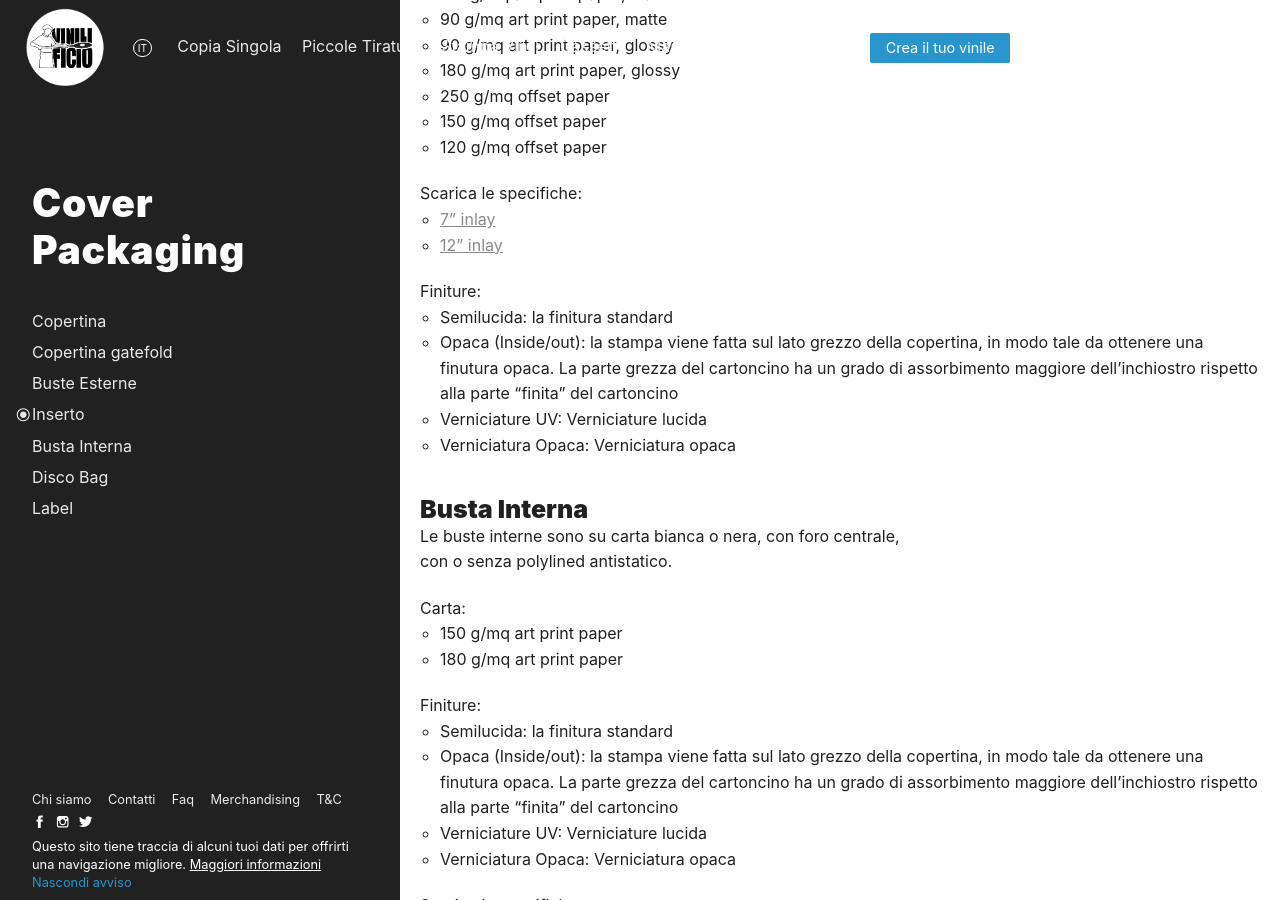
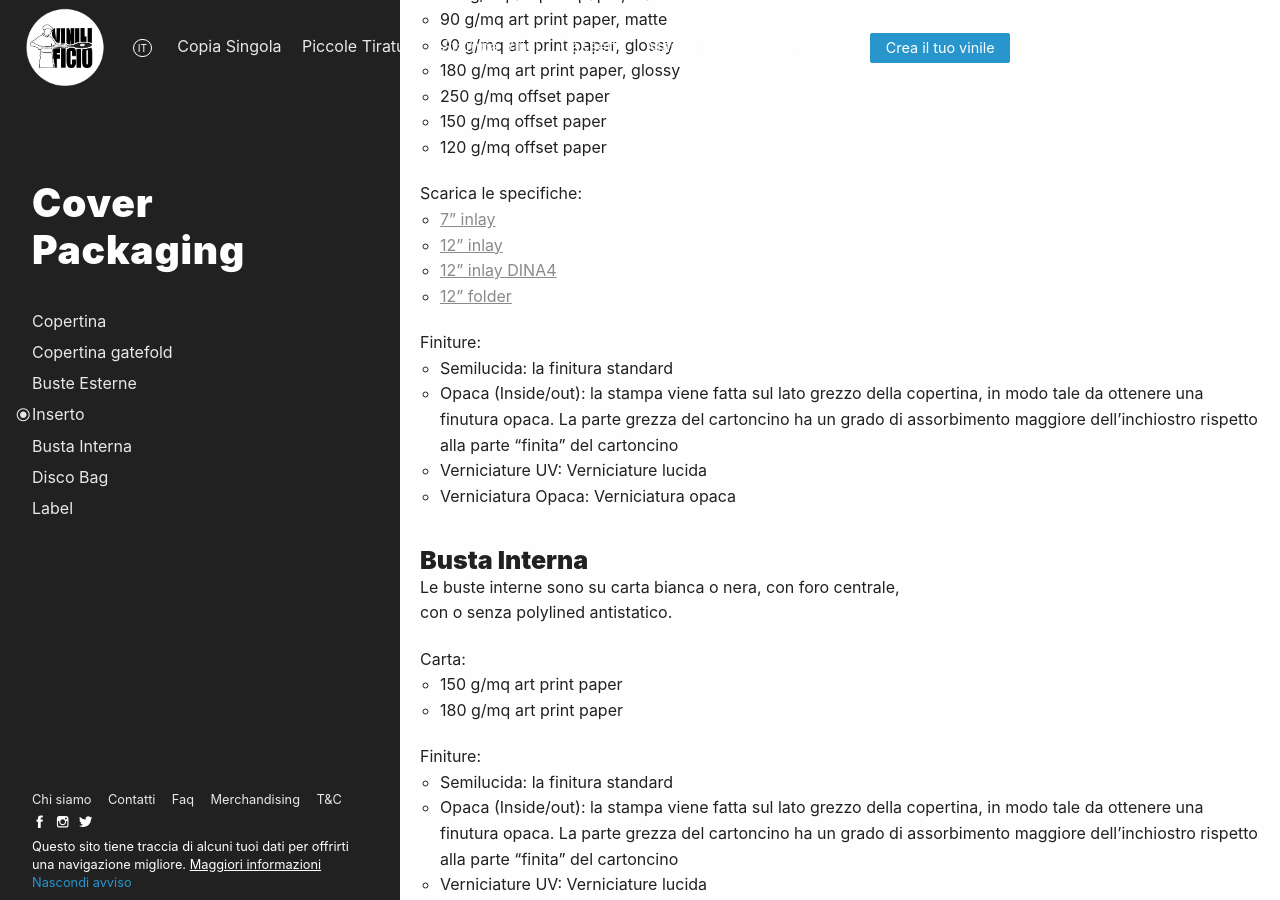
Before and after one commit to Vinilificio/vinilificio.com, a Jekyll site: the page built from _pages/copertine-packaging.md, in a window 1280 px wide and 900 px high, scrolled down 2760 px. Built offline with Jekyll 4.4.1, drawn with Linux system fonts in a browser that asks for light colours; nearby versions of some CDN libraries; comment, search, counter and statistics services are not loaded; some of the changed lines change nothing that is shown.

Commit message:
Update copertine-packaging.md

```diff
--- a/_pages/copertine-packaging.md
+++ b/_pages/copertine-packaging.md
@@ -44,8 +44,8 @@
 
 * <a href="http://www.randmuzik.de/files/7inch_cover.pdf" target="_blank">copertina 7" con costina da 3mm</a>
 * <a href="http://www.randmuzik.de/files/10inch_cover.pdf" target="_blank">copertina 10" con costina da 3mm</a>
-* <a href="http://www.randmuzik.de/files/12inch_cover_1lp_3mm.pdf" target="_blank">copertina 12" con costina da 3mm</a>
-* <a href="http://www.randmuzik.de/files/12inch_cover_2lp_5mm.pdf" target="_blank">copertina 12" con costina da 5mm</a>
+* <a href="https://www.randmuzik.de/files/spinedsleeve_12inch_2019.pdf" target="_blank">copertina 12" con costina da 3mm</a>
+* <a href="https://www.randmuzik.de/files/slipcase_12inch_2019.pdf" target="_blank">copertina 12" con costina da 5mm</a>
 * <a href="http://www.randmuzik.de/files/12inch_cover_3lp_7mm.pdf" target="_blank">copertina 12" con costina da 7mm</a>
 
 
@@ -66,7 +66,7 @@
 
 Scarica le specifiche:
 
-* <a href="http://www.randmuzik.de/files/12inch_klappcover_7mm.pdf" target="_blank">copertina 12" gatefold</a>
+* <a href="https://www.randmuzik.de/files/gatefold_12inch_6mm_2019.pdf" target="_blank">copertina 12" gatefold</a>
 
 ### Buste Esterne
 
@@ -103,7 +103,9 @@
 Scarica le specifiche:
 
 * <a href="http://www.randmuzik.de/files/7inch_einleger.pdf" target="_blank">7" inlay</a>
-* <a href="http://www.randmuzik.de/files/12inch_einleger.pdf" target="_blank">12" inlay</a>
+* <a href="https://www.randmuzik.de/files/inlay_12inch_2019.pdf" target="_blank">12" inlay</a>
+* <a href="https://www.randmuzik.de/files/inlay_din_a4_2019.pdf" target="_blank">12" inlay DINA4</a>
+* <a href="https://www.randmuzik.de/files/folder_12inch_2019.pdf" target="_blank">12" folder</a>
 
 Finiture:
 
@@ -132,9 +134,9 @@
 
 Scarica le specifiche:
 
-* <a href="http://www.randmuzik.de/files/7inch_sleeve_185x185.pdf" target="_blank">Busta interna 7"</a>
+* <a href="https://www.randmuzik.de/files/innersleeve_7inch_2019.pdf" target="_blank">Busta interna 7"</a>
 * <a href="http://www.randmuzik.de/files/10inch_discosleeve.pdf" target="_blank">Busta interna 10"</a>
-* <a href="http://www.randmuzik.de/files/12inch_discosleeve_1lp.pdf" target="_blank">Busta interna 12"</a>
+* <a href="https://www.randmuzik.de/files/innersleeve_12inch_2019.pdf" target="_blank">Busta interna 12"</a>
 
 
 
@@ -157,9 +159,9 @@
 
 Scarica le specifiche:
 
-* <a href="http://www.randmuzik.de/files/7inch_sleeve_185x185.pdf" target="_blank">Disco Bag 7"</a>
+* <a href="https://www.randmuzik.de/files/discosleeve_7inch_2019.pdf" target="_blank">Disco Bag 7"</a>
 * <a href="http://www.randmuzik.de/files/10inch_discosleeve.pdf" target="_blank">Disco Bag 10"</a>
-* <a href="http://www.randmuzik.de/files/12inch_discosleeve_1lp.pdf" target="_blank">Disco Bag 12"</a>
+* <a href="hhttps://www.randmuzik.de/files/discosleeve_12inch_2019.pdf" target="_blank">Disco Bag 12"</a>
 
 
 ### Label
@@ -168,7 +170,7 @@
 
 Scarica le specifiche:
 
-* <a href="http://www.randmuzik.de/files/7inch_etikett_label_92mm_grossesml.pdf" target="_blank">Centrino con foro grande per 7"</a>
-* <a href="http://www.randmuzik.de/files/7inch_etikett_label_92mm.pdf" target="_blank">Centrino per 7"</a>
+* <a href="https://www.randmuzik.de/files/label_7inch_km_2019.pdf" target="_blank">Centrino con foro grande per 7"</a>
+* <a href="https://www.randmuzik.de/files/label_7inch_km_2019.pdf" target="_blank">Centrino per 7"</a>
 * <a href="http://www.randmuzik.de/files/10inch_etikett_label.pdf" target="_blank">Centrino per 10"</a>
-* <a href="http://www.randmuzik.de/files/12inch_etikett_label_100mm.pdf" target="_blank">Centrino per 12"</a>
+* <a href="https://www.randmuzik.de/files/label_12inch_2019.pdf" target="_blank">Centrino per 12"</a>
```
